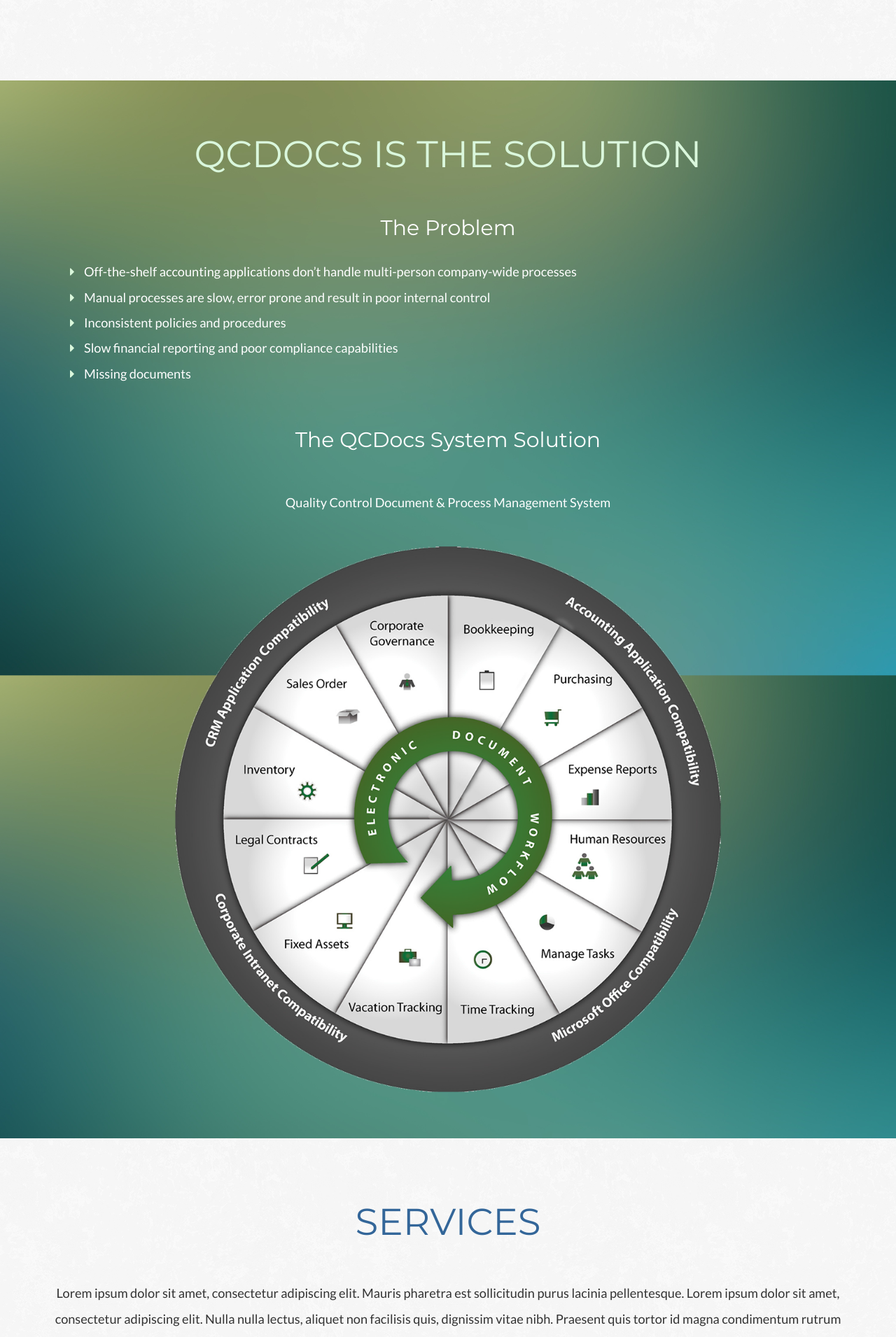
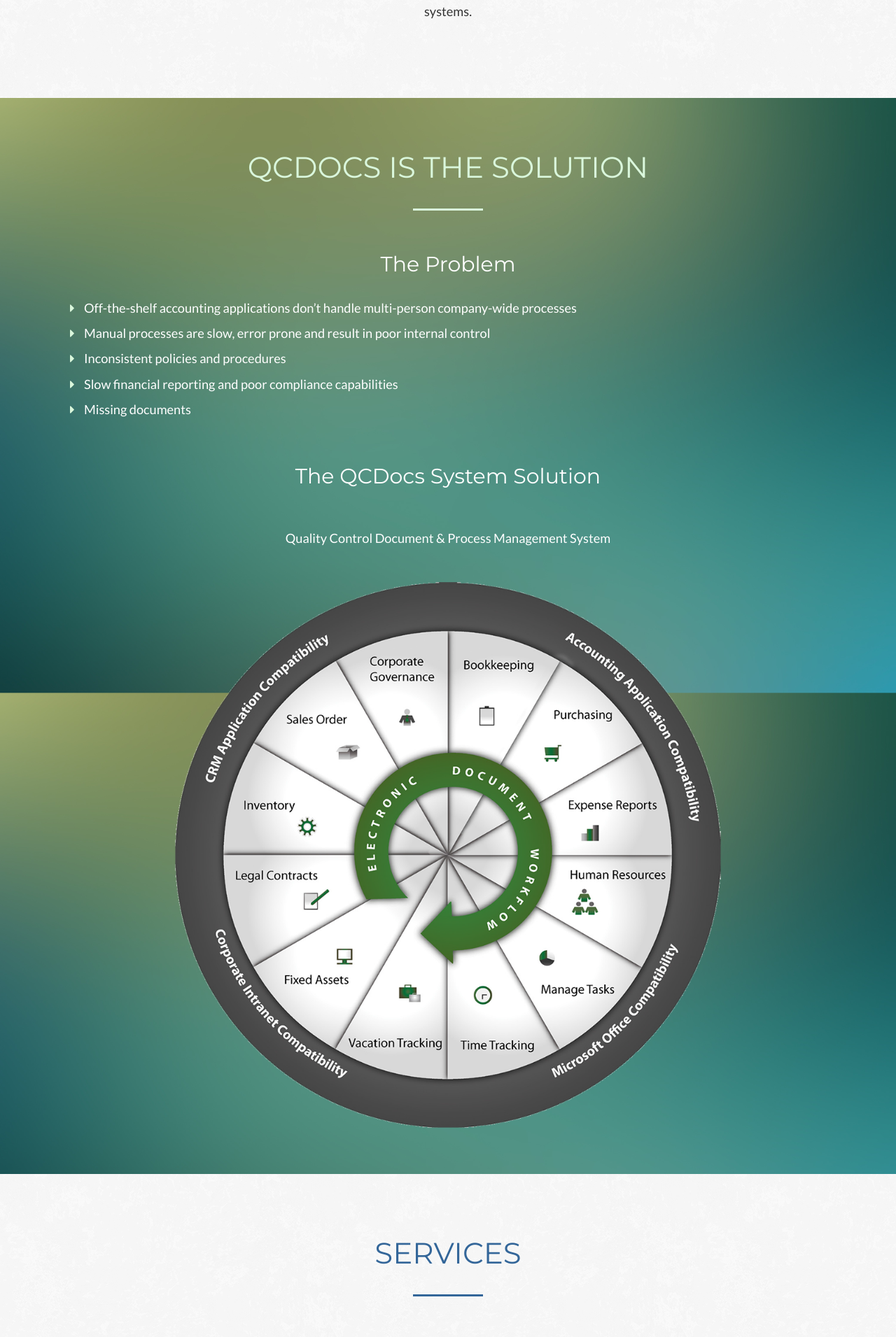
Before and after one commit to diachion/qcdocs, a PHP site: page / in a window 1280 px wide. Shown: the part 1377-3288 px from the top of the page at 70% size. Run offline with PHP 8.4, Linux system fonts and the light colour scheme.

Commit message:
Changed some styling

```diff
--- a/contact.php
+++ b/contact.php
@@ -13,6 +13,7 @@ include ("header.php");
 =============================================== -->
 <section class="container text-center">
   <h1>Contact Us</h1>
+  <div class="divider-blue"></div>
 </section>
 
 <section class="container text-center">
--- a/css/global.css
+++ b/css/global.css
@@ -98,7 +98,7 @@ section > h1 {
   color: #336699; }
 
 h1 {
-  font-size: 3.8em;
+  font-size: 3em;
   text-transform: uppercase; }
 
 h2, h3, h4 {
@@ -308,6 +308,18 @@ section {
 
 .divider {
   border-top: 1px solid #ccc; }
+
+.divider-blue {
+  background-color: #336699;
+  margin: 2.5em auto;
+  width: 100px;
+  height: 3px; }
+
+.divider-green {
+  background-color: #DAF7DC;
+  margin: 2.5em auto;
+  width: 100px;
+  height: 3px; }
 
 .blue-line {
   height: 8px;
--- a/implementation.php
+++ b/implementation.php
@@ -15,6 +15,7 @@ include ("header.php");
 <section class="container text-center">
 
   <h1>Fast Affordable Best Practice Implementation</h1>
+  <div class="divider-blue"></div>
     <p>QCDocs implementation and training are provided by professional accountants with extensive industry experience. We work with your bookkeeper or accounting department to streamline their workflows and accelerate internal financial processes. Our four implementation stages are rolled out as organization needs them, and allow you to select what topics and processes that will be covered. Through a series of half-day workshops, we guide the process of developing and implementing best practices-based processes, document-centric workflows and comprehensive electronic filing systems for your organization.</p>
 
   <ul class="timeline">
@@ -88,6 +89,7 @@ include ("header.php");
 
 <section class="container text-center">
   <h1>Effective Return on Investment</h1>
+  <div class="divider-blue"></div>
   <p>Unlike other comparable products, QCDocs achieves effective Return on Investment in hours or days. It does this through a dramatic reduction in back office and accounting costs, leveraging existing accounting applications, and its hosted, Software as a Service model.</p>
   <p>QCDocs empowers your accounting and bookkeeping staff through its electronic, document-centric approach and distributed processes and workflows. It doesn’t require its customers to conduct a costly accounting system migration; instead it extends value of the most prevalent off-the-shelf accounting applications, including QuickBooks & Simply Accounting.</p>
   <p>With its hosted, Software as a Service model, QCDocs has virtually no dependence on internal IT systems. There is no need for additional servers, infrastructure or support. QCDocs only requires an Internet connection. This model also removes any up-front software costs in favor of a one-time implementation fee and a predictable monthly fee starting at $25 per month.</p>
--- a/index.php
+++ b/index.php
@@ -42,6 +42,7 @@ include ("header.php");
 
 <section class="container text-center">
   <h1>QCDocs, "The Small Business ERP"</h1>
+  <div class="divider-blue"></div>
     <p>Enterprise Resource Planning (ERP) suites have become a primary tool for large businesses, letting them scale operations while managing overhead and streamlining their business processes. These tools reduce costs through integration – allowing key business processes such as accounting, purchasing, inventory control, time management, and HR to work together smoothly. QCDocs offers this functionality for small to mid-sized businesses using QuickBooksTM and Simply AccountingTM, without the cost or complexity of traditional ERP systems.</p>
     <p>QCDocs, the Small Business ERP, revolutionizes how small businesses manage standard business practices including accounting, purchasing, sales orders, billing, inventory, time and vacation tracking, and much more. It uses an online, document-centric approach to streamline and standardize these processes, from initiation to approval. This secure, hosted solution is accessible from anywhere with an Internet connection, requires no internal IT support, and delivers the tools your company needs to manage overhead and grow for a fraction of the cost of ERP systems.</p>
 </section>
@@ -51,6 +52,7 @@ include ("header.php");
 <section class="text-center blurred-bg">
   <div class="container">
     <h1>QCDocs is the Solution</h1>
+    <div class="divider-green"></div>
     <h2 class="margin-top">The Problem</h2>
     <ul class="text-left margin-top list">
       <li><span class="fa fa-caret-right"></span> Off-the-shelf accounting applications don’t handle multi-person company-wide processes</li>
@@ -69,6 +71,7 @@ include ("header.php");
 
 <section class="container text-center">
   <h1>Services</h1>
+  <div class="divider-blue"></div>
     <p>Lorem ipsum dolor sit amet, consectetur adipiscing elit. Mauris pharetra est sollicitudin purus lacinia pellentesque. Lorem ipsum dolor sit amet, consectetur adipiscing elit. Nulla nulla lectus, aliquet non facilisis quis, dignissim vitae nibh. Praesent quis tortor id magna condimentum rutrum quis a ex. Donec ac tristique turpis. Phasellus ultricies sem a dolor pharetra fermentum.</p>
 
   <div class="col-md-3 text-right services">
@@ -103,6 +106,7 @@ include ("header.php");
 <section class="text-center blurred-bg">
   <div class="container">
     <h1>Client Verticals</h1>
+    <div class="divider-green"></div>
     <h2 class="margin-top">Key challenges and QCDocs solutions for:</h2>
       <ul class="text-left margin-top list">
         <li><span class="fa fa-caret-right"></span> Startup Companies</li>
@@ -121,6 +125,7 @@ include ("header.php");
 
 <section class="container text-center">
   <h1>Implementations</h1>
+  <div class="divider-blue"></div>
     <p>QCDocs implementation and training are provided by professional accountants with extensive industry experience. We work with your bookkeeper or accounting department to streamline their workflows and accelerate internal financial processes. Our four implementation stages are rolled out as organization needs them, and allow you to select what topics and processes that will be covered. Through a series of half-day workshops, we guide the process of developing and implementing best practices-based processes, document-centric workflows and comprehensive electronic filing systems for your organization.</p>
   <div class="col-md-12 text-center">
     <a class="btn btn-primary" href="implementation.php">Learn More <span class="fa fa-angle-right"></a>
@@ -132,6 +137,7 @@ include ("header.php");
 <section class="text-center blurred-bg marginbot-none">
   <div class="container">
     <h1>About Us</h1>
+    <div class="divider-green"></div>
       <p>QCDocs Systems Inc. delivers a comprehensive back-office management suite designed for small to mid-sized companies. Our team comes from a wide range of backgrounds and industry sectors. We combine our different areas of expertise to build the best solution for automating and streamlining business and accounting processes. Our web-based products work on a Software as a Service (SaaS) basis. This flexible approach makes our products easy to implement and affordable to small and mid-sized businesses, helping them quickly improve their core accounting and administrative processes so they can focus on building their businesses not their back offices.</p>
     <h2 class="margin-top">Contact Us</h2>
       <p class="contact-icon"><span class="fa fa-phone"></span> Telephone: 604.241.8400</p>
--- a/sass/_typography.scss
+++ b/sass/_typography.scss
@@ -37,7 +37,7 @@ section>h1 {
 }
 
 h1 {
-  font-size: 3.8em;
+  font-size: 3em;
   text-transform: uppercase;
 }
 
--- a/sass/structure/_global.scss
+++ b/sass/structure/_global.scss
@@ -21,6 +21,20 @@ section {
   border-top: 1px solid #ccc;
 }
 
+.divider-blue {
+  background-color: $medblue;
+  margin: 2.5em auto;
+  width: 100px;
+  height: 3px;
+}
+
+.divider-green {
+  background-color: $lightgreen;
+  margin: 2.5em auto;
+  width: 100px;
+  height: 3px;
+}
+
 .blue-line {
   height: 8px;
   background-color: #86BBD8;
--- a/services.php
+++ b/services.php
@@ -14,6 +14,7 @@ include ("header.php");
 =============================================== -->
 <section class="container text-center">
   <h1>Services We Provide</h1>
+  <div class="divider-blue"></div>
     <img class="margin-top services-img" src="imgs/services.jpg">
 </section>
 
--- a/solutions.php
+++ b/solutions.php
@@ -14,6 +14,7 @@ include ("header.php");
 =============================================== -->
 <section class="container text-center">
   <h1>Client Verticals</h1>
+  <div class="divider-blue"></div>
 </section>
 
 <section class="container text-center">
```
Also changed, not shown: 1 other file.
